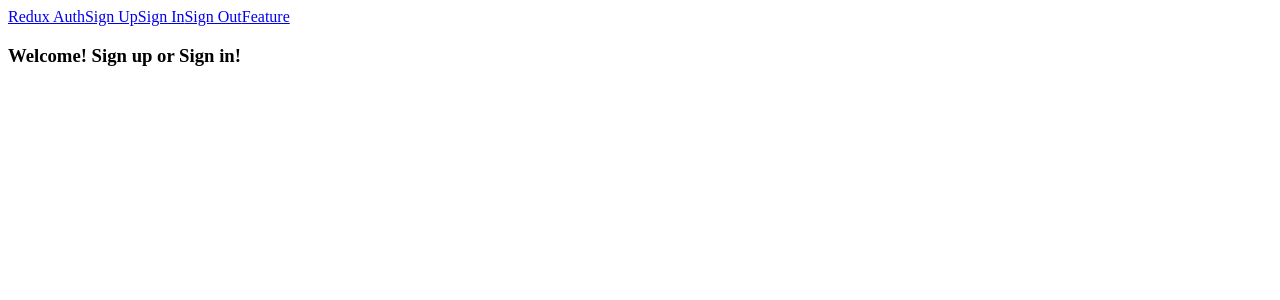
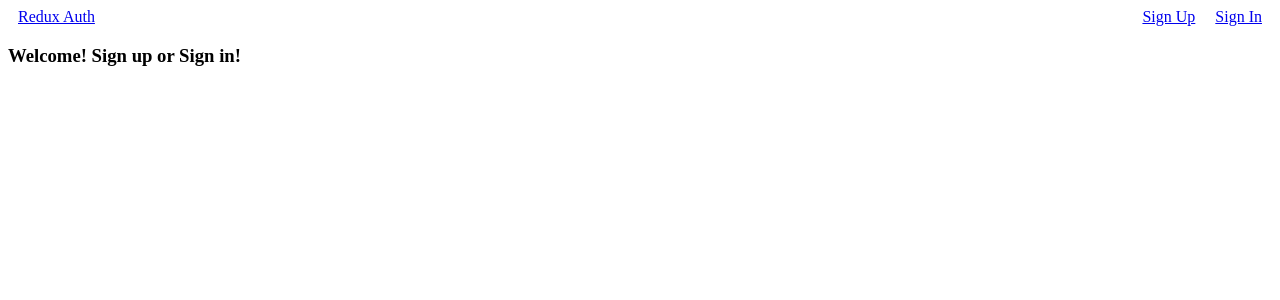
Before and after one commit to IsmaelPerezGit/authenticationpracticeproject, a React (Create React App) app in the folder client/: page / in a window 1280 px wide. Shown: the top 300 px of the page. Built offline with nearby package versions, Linux system fonts and the light colour scheme.

Commit message:
Added conditional rendering to nav links based on users auth state. Also added basic styling to header.

```diff
--- a/client/src/actions/index.js
+++ b/client/src/actions/index.js
@@ -21,3 +21,15 @@ export const signout = () => {
         payload: ''
     }
 };
+
+export const signin = (formProps, callback) => async dispatch => {
+    try {
+        const response = await axios.post('http://localhost:3090/signin', formProps);
+
+        dispatch({type: AUTH_USER, payload: response.data.token});
+        localStorage.setItem('token', response.data.token);
+        callback();
+    } catch (e) {
+        dispatch({type: AUTH_ERROR, payload: 'Invalid login credentials'})
+    }
+};
--- a/client/src/components/Header.js
+++ b/client/src/components/Header.js
@@ -1,18 +1,39 @@
 import React, {Component} from 'react';
 import {Link} from 'react-router-dom';
+import {connect} from 'react-redux';
+import './HeaderStyle.css';
 
 class Header extends Component {
+    renderLinks() {
+        if (this.props.authenticated) {
+            return (
+                <div>
+                    <Link to='/signout'>Sign Out</Link>
+                    <Link to='/feature'>Feature</Link>
+                </div>
+            )
+        } else {
+            return (
+                <div>
+                    <Link to='/signup'>Sign Up</Link>
+                    <Link to='/signin'>Sign In</Link>
+                </div>
+            )
+        }
+    }
+
     render() {
         return (
-            <div>
+            <div className='header'>
                 <Link to='/'>Redux Auth</Link>
-                <Link to='/signup'>Sign Up</Link>
-                <Link to='/signin'>Sign In</Link>
-                <Link to='/signout'>Sign Out</Link>
-                <Link to='/feature'>Feature</Link>
+                {this.renderLinks()}
             </div>
         )
     }
 }
 
-export default Header
+const mapStateToProps = state => {
+    return {authenticated: state.auth.authenticated}
+};
+
+export default connect(mapStateToProps)(Header)
--- /dev/null
+++ b/client/src/components/HeaderStyle.css
@@ -0,0 +1,8 @@
+.header{
+    display: flex;
+    justify-content: space-between;
+}
+
+.header a {
+    margin: 0 10px;
+}
```
